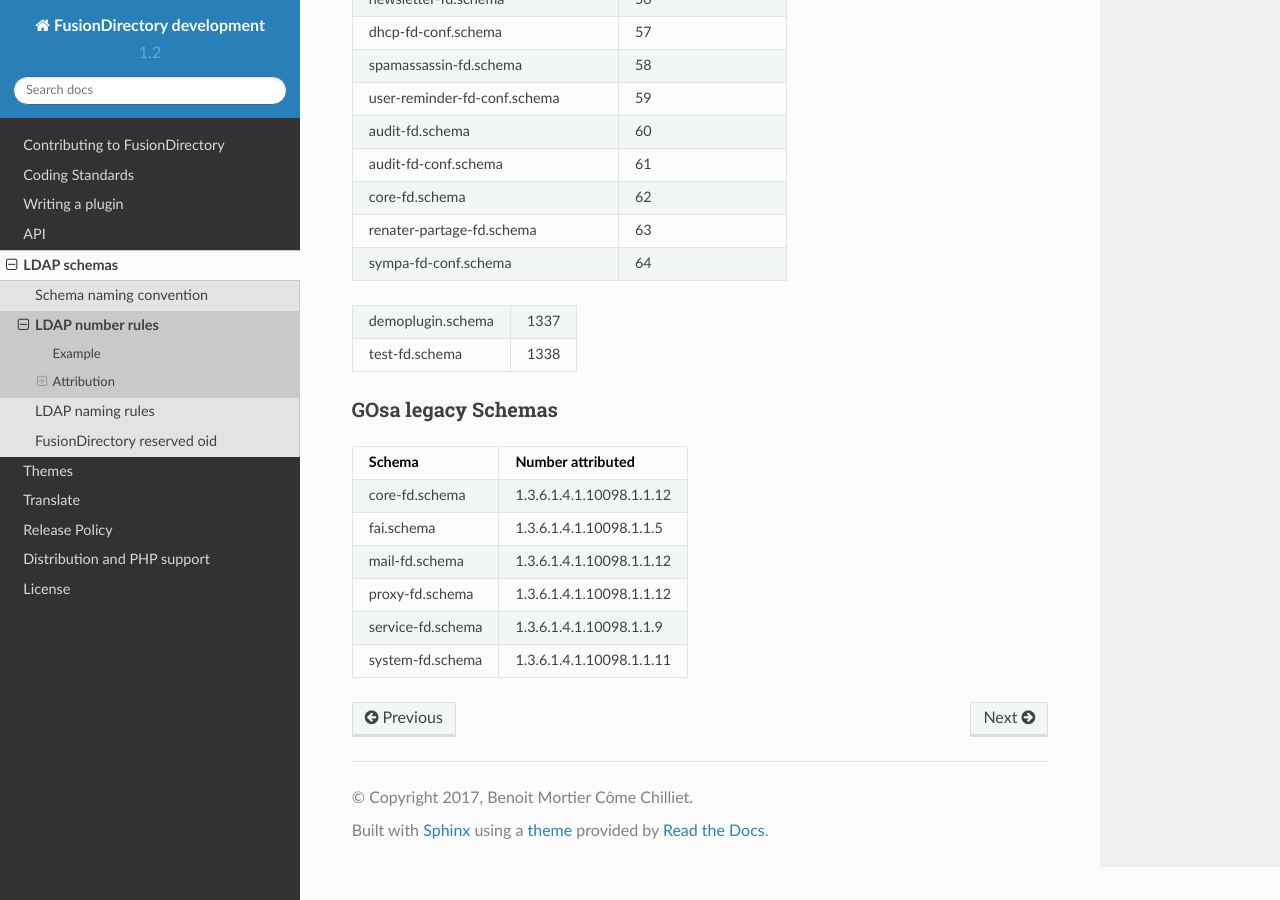
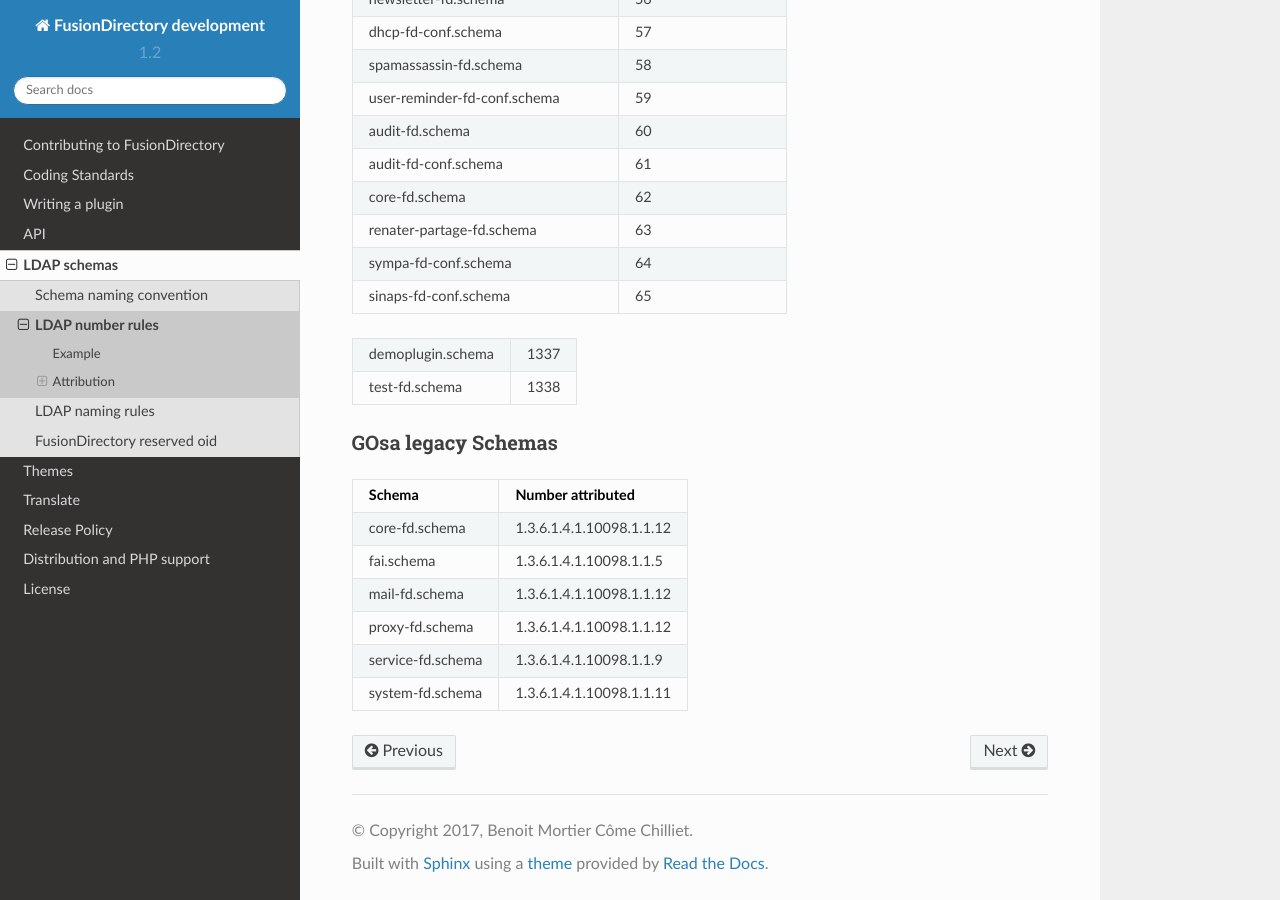
Before and after one commit to fusiondirectory/fusiondirectory-dev-manual, a Sphinx documentation site: the page built from source/schemas/numberrules.rst, in a window 1280 px wide and 900 px high, scrolled down 2728 px. Built offline with Sphinx 7.4.7 and the Read the Docs theme 2.0.0, drawn with Linux system fonts in a browser that asks for light colours.

Commit message:
:sparkles: feat(schema number) Reserve number for sinaps config schema
issue #19

```diff
--- a/source/schemas/numberrules.rst
+++ b/source/schemas/numberrules.rst
@@ -99,6 +99,7 @@
 core-fd.schema                        62
 renater-partage-fd.schema             63
 sympa-fd-conf.schema                  64
+sinaps-fd-conf.schema                 65
 ===================================== =====================
 
 ===================================== =====================
```
